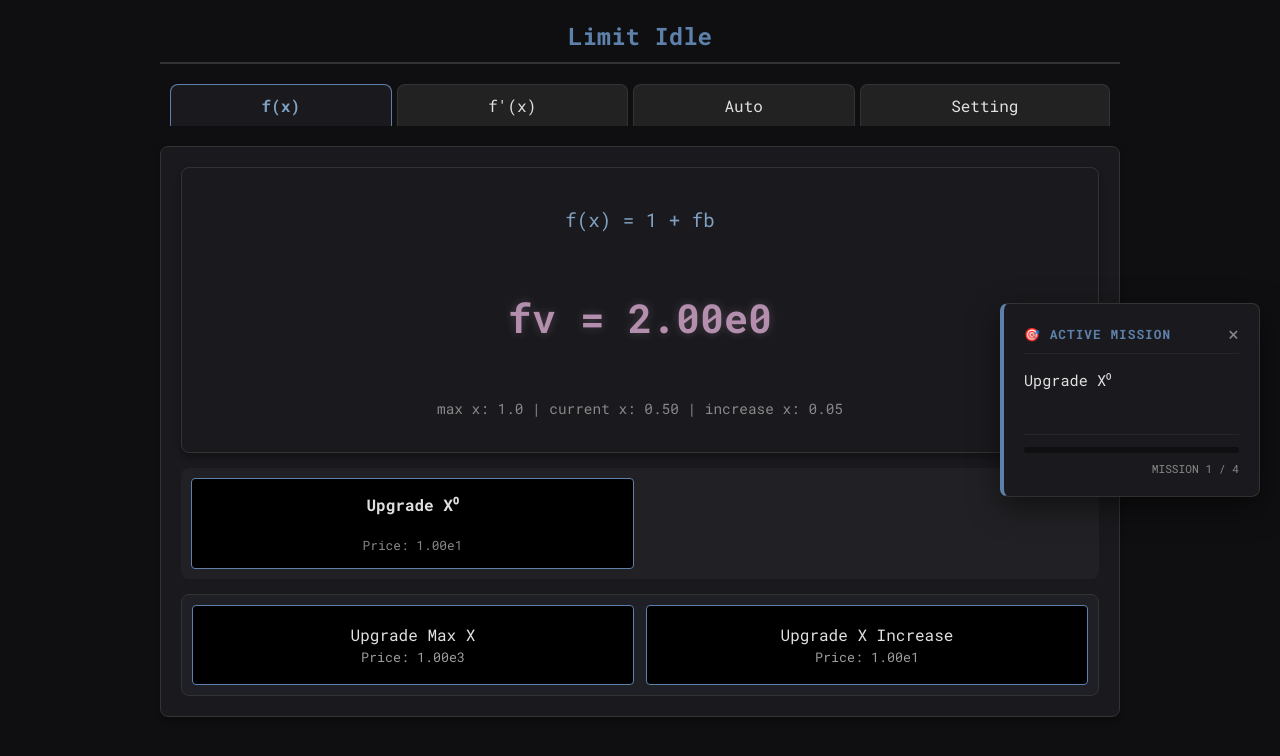
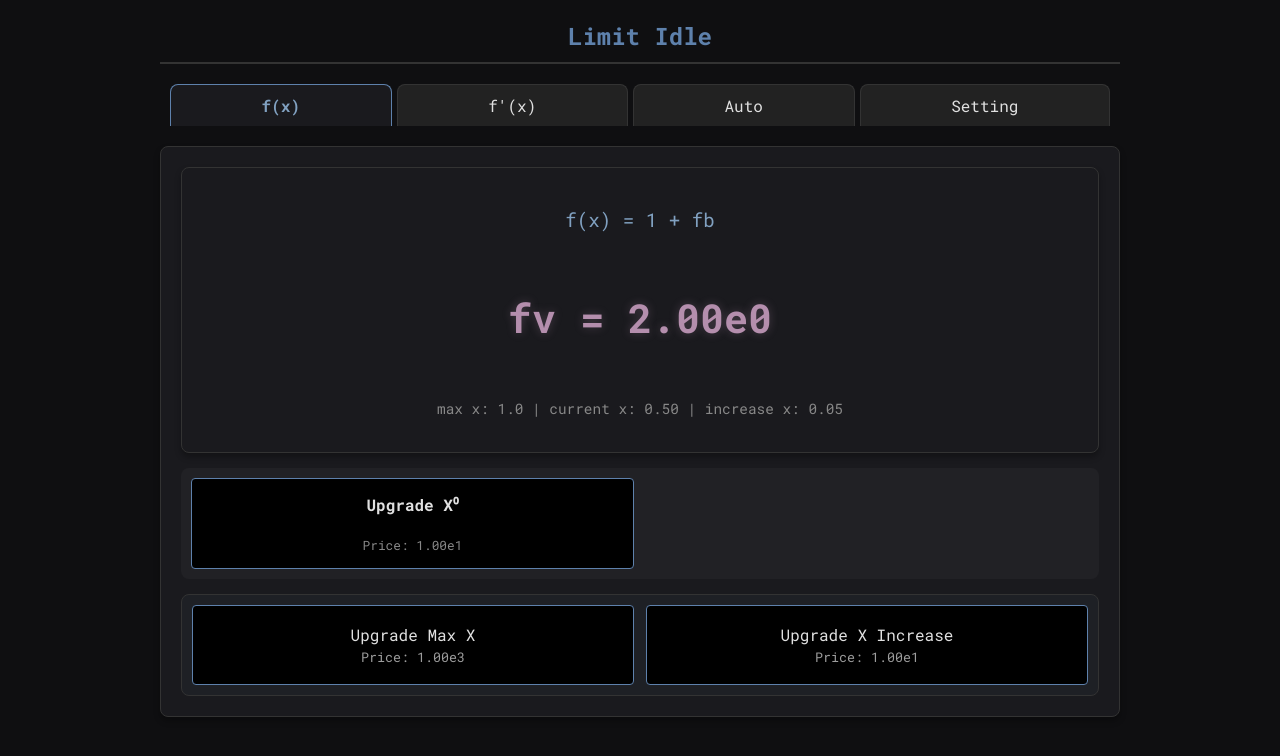
Before and after one commit to frotrue/limit_idle, a website: page index.html in a window 1280 px wide. Drawn offline with Linux system fonts and the light colour scheme.

Commit message:
chore: 튜토리얼 임시 제거
-조잡한 완성도로 인하여 임시로 비활성화한 후 수정할 예정

fixes: #1

```diff
--- a/index.html
+++ b/index.html
@@ -17,7 +17,7 @@
     <script src="src/break_infinity.js"></script>
     <script src="src/math.js"></script>
     <script src="src/ui.js"></script>
-    <script src="src/tutorial.js"></script>
+<!--    <script src="src/tutorial.js"></script>-->
     <script src="src/logic.js"></script>
     <script src="src/data.js"></script>
 <!--    <script src="src/data.js"></script>-->
--- a/src/logic.js
+++ b/src/logic.js
@@ -360,12 +360,10 @@ function resetAllData() {
     resetUpgradeButtonDataVar();
     resetgamedata();
 
-    // second_var 초기화가 빠져있다면 추가
     // second_var.fb = new Decimal(0);
     // second_var.differentiate_num = new Decimal(0.1);
     // second_var.difference_cnt = new Decimal(0);
 
-    // 초기화 후 UI 반영
     refreshUIAfterLoad();
 }
 function refreshUIAfterLoad() {
@@ -464,7 +462,6 @@ function showToast(n) {
 function autoupgrade() { // made by gemini 3.0 flash
     const now = Date.now();
 
-    // Object.keys를 사용하여 0부터 15까지(또는 그 이상) 모든 키를 순회
     Object.keys(game_data.auto).forEach(key => {
         const item = game_data.auto[key];
         // if (key==="auto_save"){
```
